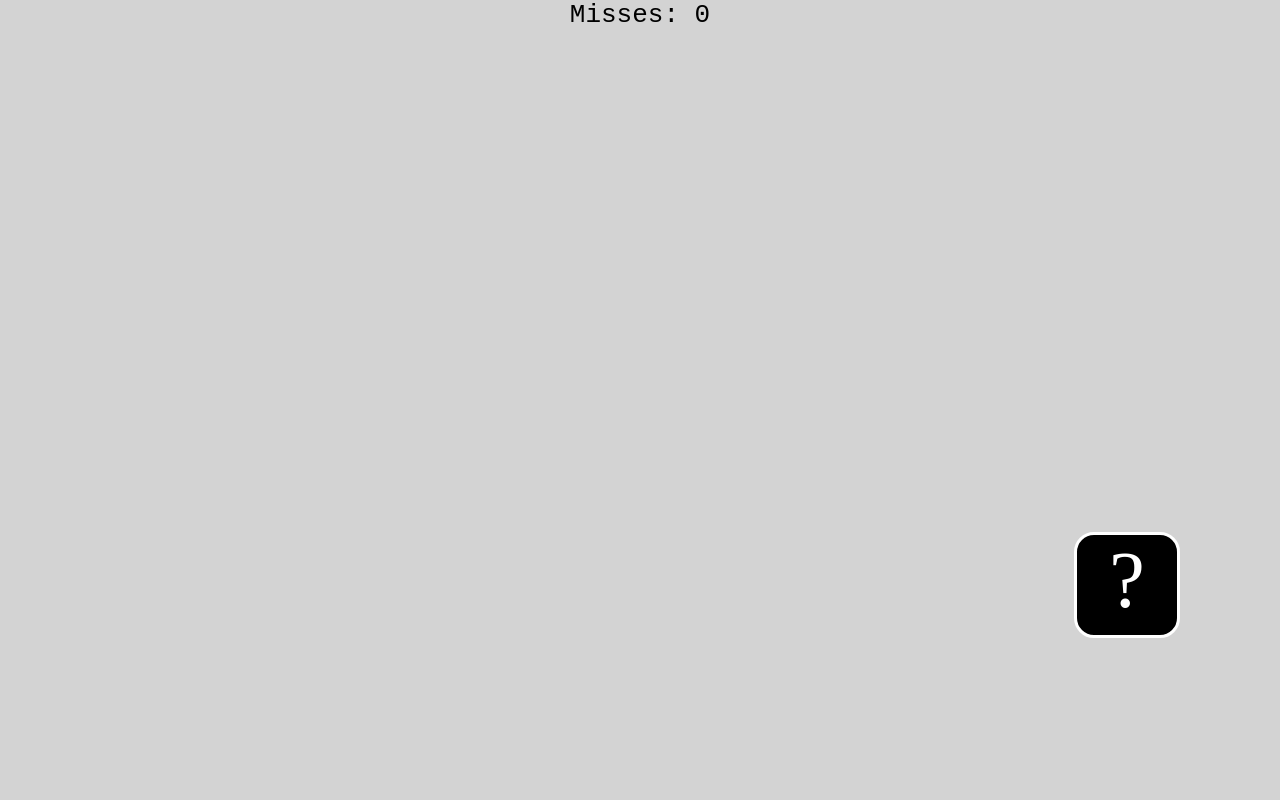
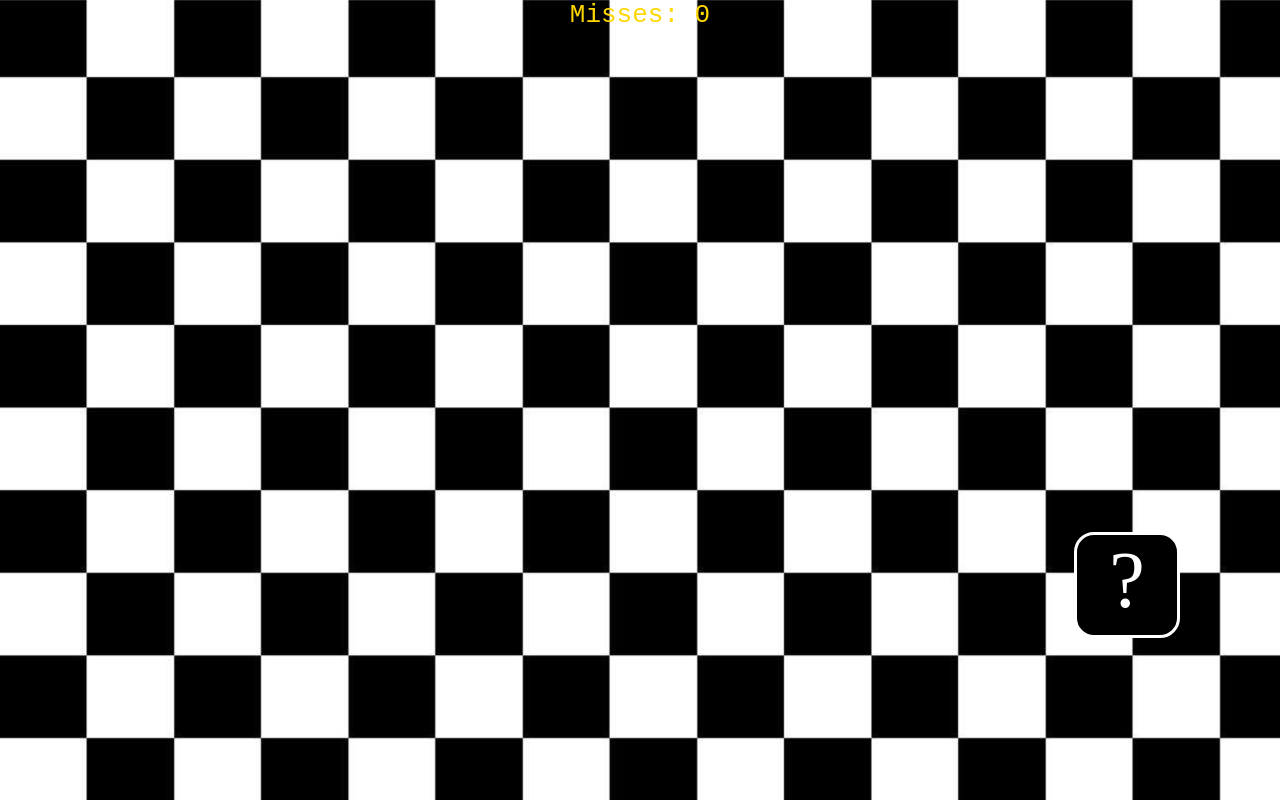
Before and after one commit to Collin712/Collin712.github.io, a plain HTML site: page fsd-projects/bouncing-box/index.html in a window 1280 px wide. Drawn offline with Linux system fonts and the light colour scheme.

Commit message:
bouncing box

```diff
--- a/fsd-projects/bouncing-box/index.html
+++ b/fsd-projects/bouncing-box/index.html
@@ -23,6 +23,7 @@
       }
 
       .board {
+        background-image: url("checkerboard.jpg");
         height: 100vh;
       }
 
@@ -34,6 +35,7 @@
       }
 
       #missCounter{
+        color: gold;
         display: flex;
         justify-content: center;
         font-family: monospace;
```
Also changed, not shown: fsd-projects/bouncing-box/checkerboard.jpg (added).
